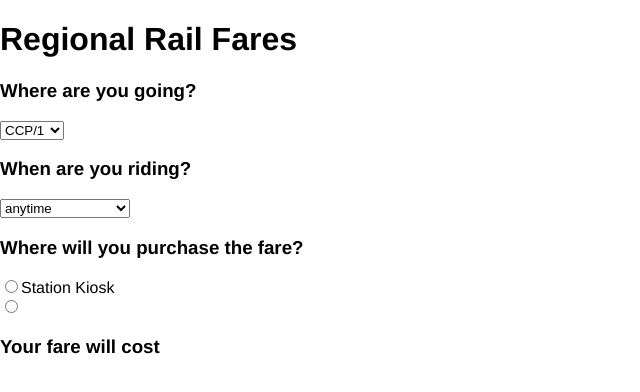
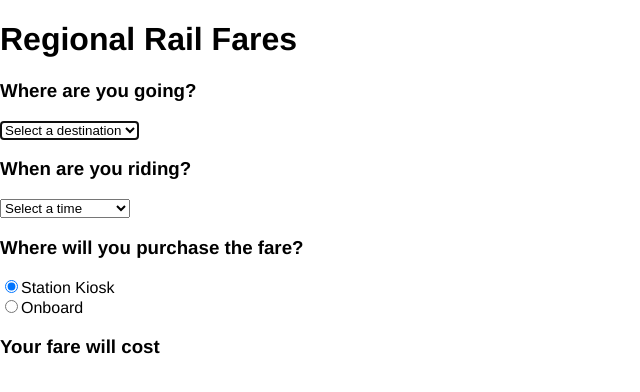
Before and after one commit to thinkcompany/code-challenges, a React (Create React App) app in the folder septa-fare-calculator/: page / in a window 1280 px wide. Shown: the top 392 px of the page, without its empty margins (0-640 px from the left). Built offline with nearby package versions, Linux system fonts and the light colour scheme; the HTML template or start-up script is replaced by a standard one.

Commit message:
Radio buttons are added and working with state. Days are as well

```diff
--- a/septa-fare-calculator/src/component/Form.js
+++ b/septa-fare-calculator/src/component/Form.js
@@ -3,6 +3,10 @@ export default function Form() {
   const url ='/fares.json'
   const [zones, setZones] = useState([]);
   const [days, setDays] = useState({});
+  const [currDay, setCurrDay] = useState(null)
+  const [currZone, setCurrZone] = useState(null)
+  const [checked, setChecked] = useState('advance')
+  const [purch, setPurch] = useState('advance_purchase')
 
   const fetchdata = async ()=> {
     const res = await fetch(url);
@@ -10,14 +14,30 @@ export default function Form() {
     setZones(data.zones)
     setDays(data.info);
   }
-
+  const handleChange = (e) => {
+    const name = e.target.name;
+    const val = e.target.value;
+    switch (name) {
+      case "days":
+        setCurrDay(val)
+        break;
+      case "zones":
+        //add zone logic here
+        break;
+      case "purchase":
+        setChecked(checked === 'advance' ? 'onboard' : 'advance')
+        setPurch(val)
+        break;
+      default:
+        break;
+    }
+  }
   useEffect(()=> {
     //use an empty dependency array so API is called only once
     fetchdata()
   }, [])
-  if (!zones.length) {
-    return <h2>Loading...</h2>
-  } else {
+
+   console.log(checked)
     return (
       <div>
         <header>
@@ -26,7 +46,8 @@ export default function Form() {
       <section>
         <h3>Where are you going?</h3>
         <label htmlFor="zones">
-          <select name="zones">
+          <select name="zones" autoFocus onChange={handleChange}>
+          <option value={null}>Select a destination</option>
           {zones.map((zone, i) => (
             /*
             I made the list of options dynamic in case more zones were added to the railway system
@@ -41,8 +62,9 @@ export default function Form() {
       </section>
       <section>
         <h3>When are you riding?</h3>
-        <label htmlFor="days">
-          <select name="days" >
+        <label htmlFor="day-options">
+          <select name="days" id="day-options" onChange = {handleChange} >
+            <option value={null}>Select a time</option>
             {Object.keys(days).slice(0,3).map((day, i) => (
               <option key = {i} value = {day}>{day}</option>
             ))}
@@ -52,12 +74,28 @@ export default function Form() {
       <section>
         <h3>Where will you purchase the fare?</h3>
           <div role= 'radio-btn container'>
-          <label htmlFor="">
-            <input type="radio" />Station Kiosk
-          </label>
+            <input
+            type = "radio"
+            value = "advance_purchase"
+            name = "purchase"
+            id = "advance-purchase"
+            onChange = {handleChange}
+            checked = {checked === 'advance'}
+            aria-checked = {checked === 'advance' ? 'true' : 'false'}
+             />
+            <label htmlFor='advance-purchase'>Station Kiosk</label>
+          </div>
           <div role= 'radio-btn container'>
-            <input type="radio" />
-          </div>
+            <input
+            type = "radio"
+            value = "onboard_purchase"
+            name = 'purchase'
+            id = "onboard-purchase"
+            onChange = {handleChange}
+            checked ={checked === 'onboard'}
+            aria-checked = {checked === 'onboard' ? 'true' : 'false'}
+            />
+            <label htmlFor='onboard-purchase'>Onboard</label>
         </div>
       </section>
       <section>
@@ -66,5 +104,4 @@ export default function Form() {
       </div>
     )
 
-  }
 }
```
Also changed, not shown: septa-fare-calculator/src/index.css (line endings or trailing spaces).
